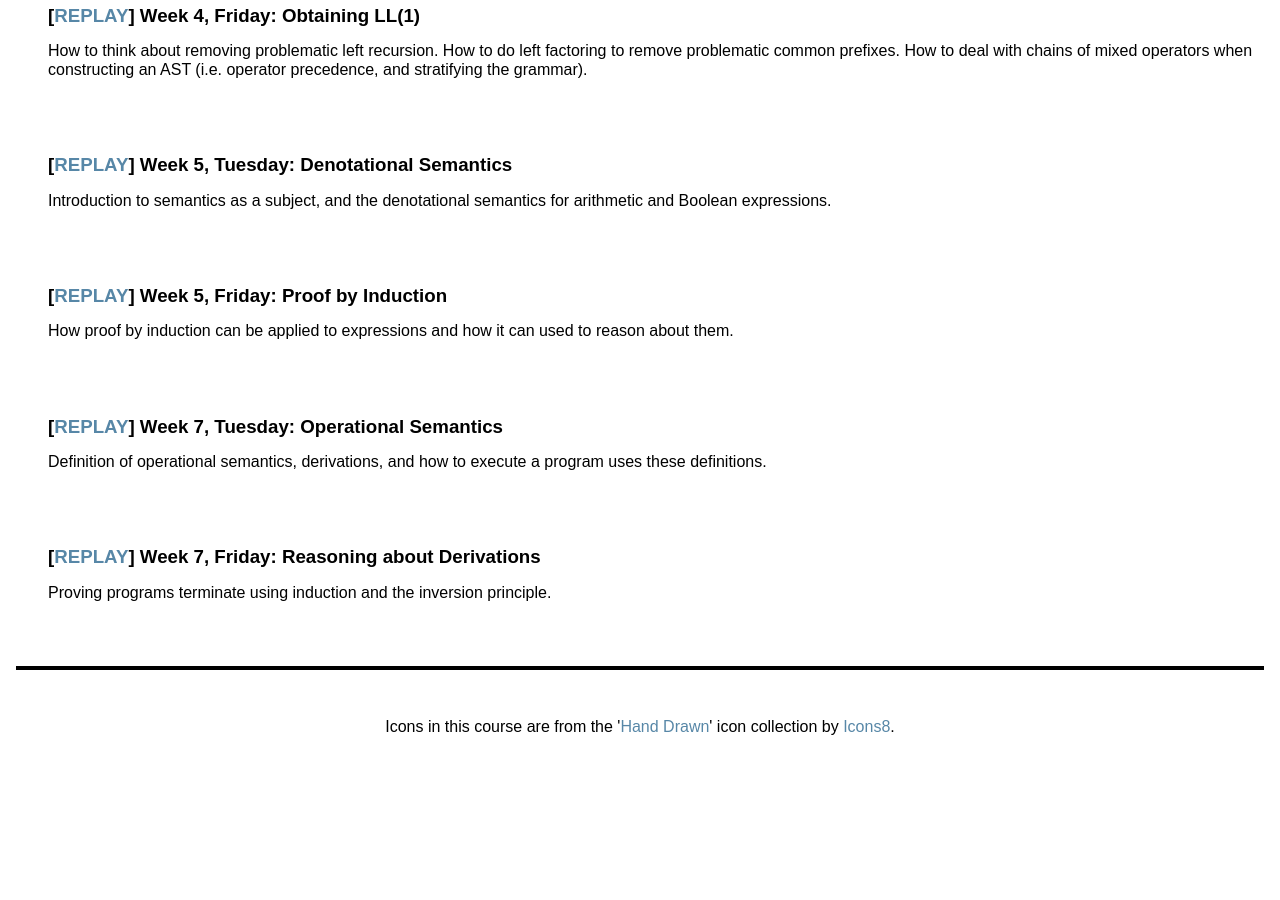
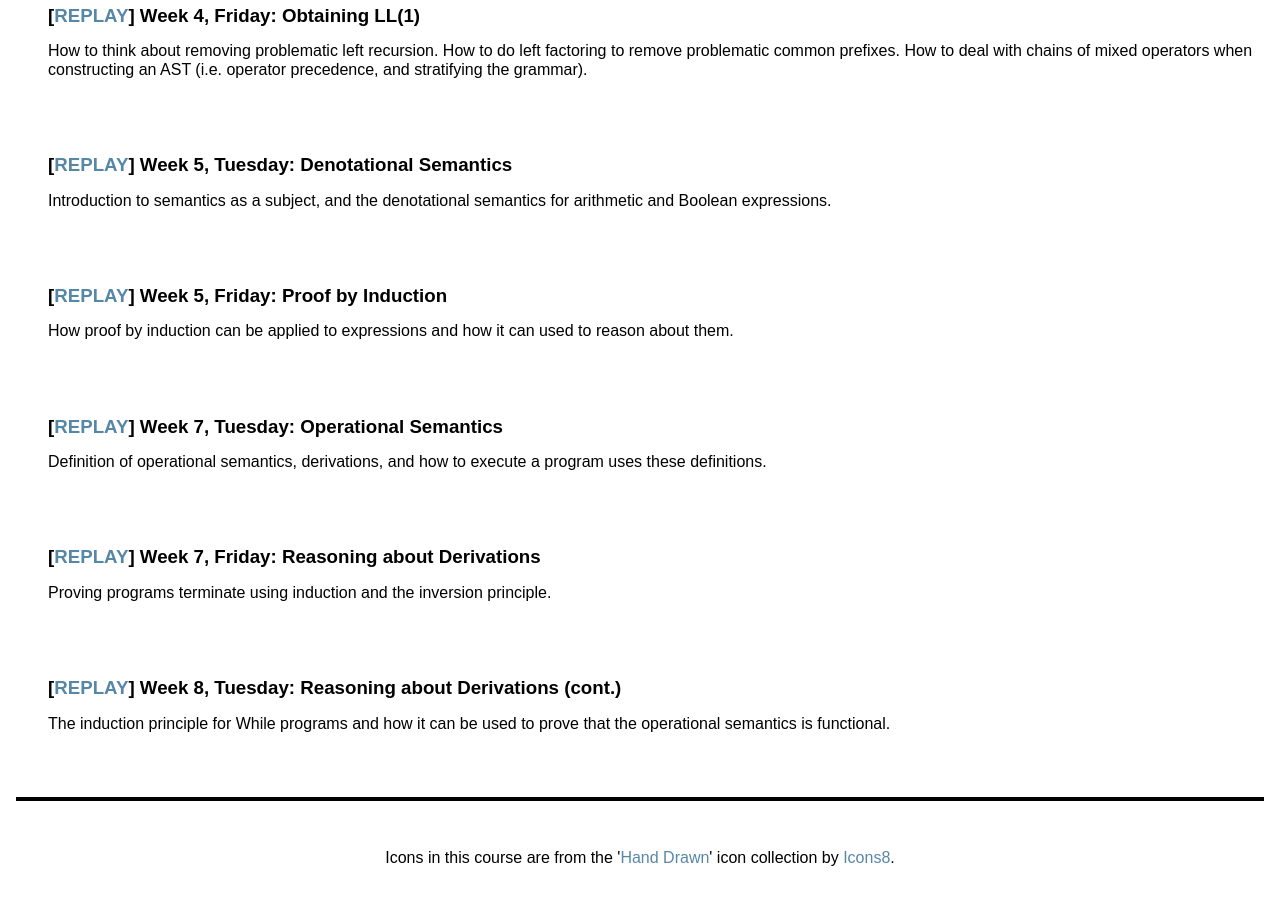
Before and after one commit to uob-coms20007/webpages, a Jekyll site: the page built from schedule.md, in a window 1280 px wide and 900 px high, scrolled down 1984 px. Built offline with Jekyll 4.4.1, drawn with Linux system fonts in a browser that asks for light colours; nearby versions of some CDN libraries; before the commit the page ends 2753 px from its top, so only the background shows below that; some of the changed text lies outside the part shown.

Commit message:
Add RePlay

```diff
--- a/_data/lectures.yml
+++ b/_data/lectures.yml
@@ -51,6 +51,10 @@
 - title: Reasoning about Derivations
   description: Proving programs terminate using induction and the inversion principle.
   replay: https://mediasite.bris.ac.uk/Mediasite/Play/e63a127064a84ac5bb109282d63634f51d
+
+- title: Reasoning about Derivations (cont.)
+  description: The induction principle for While programs and how it can be used to prove that the operational semantics is functional.
+  replay: https://mediasite.bris.ac.uk/Mediasite/Play/954dd939fcab4a0692f64ea659541dc31d
 
 # - title: Introduction
 #   description: Introduction to the themes of the unit and how the unit runs.  Strings, concrete syntax and a preview of context-free string grammars.
```
